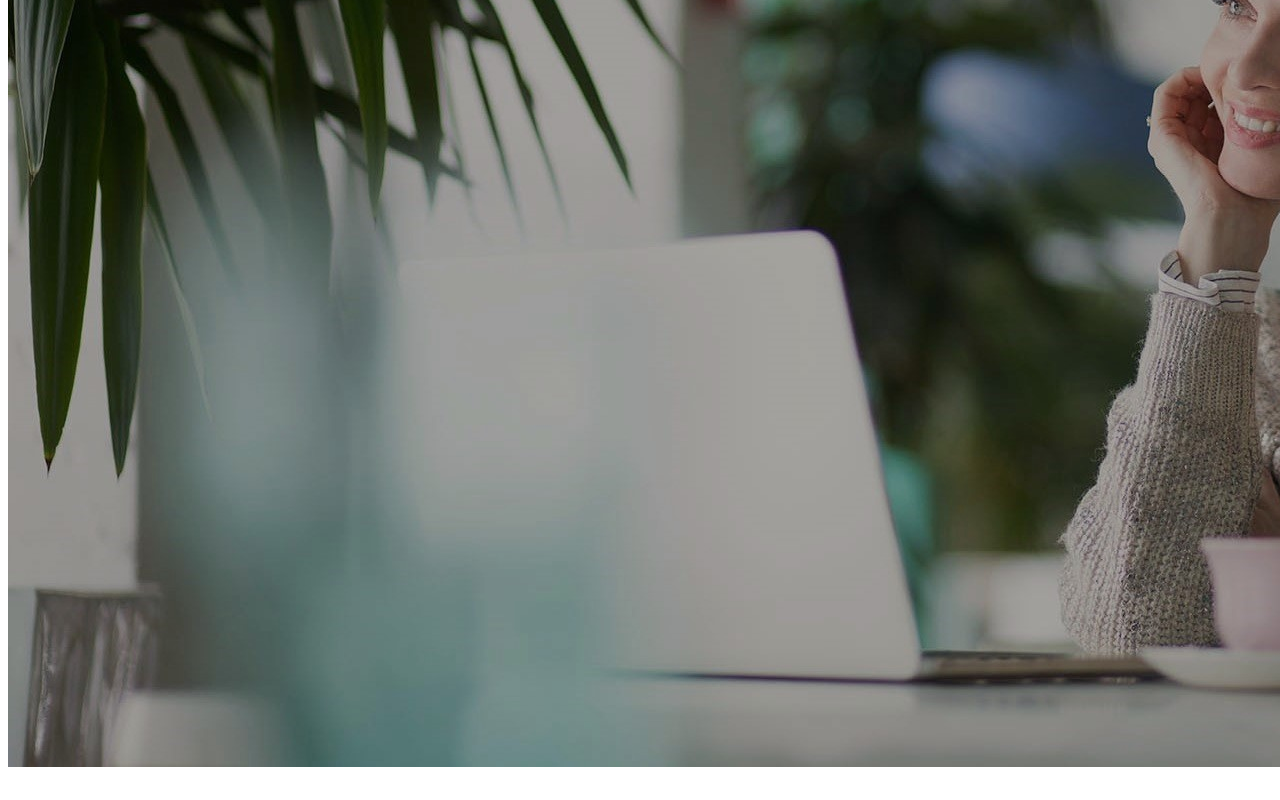
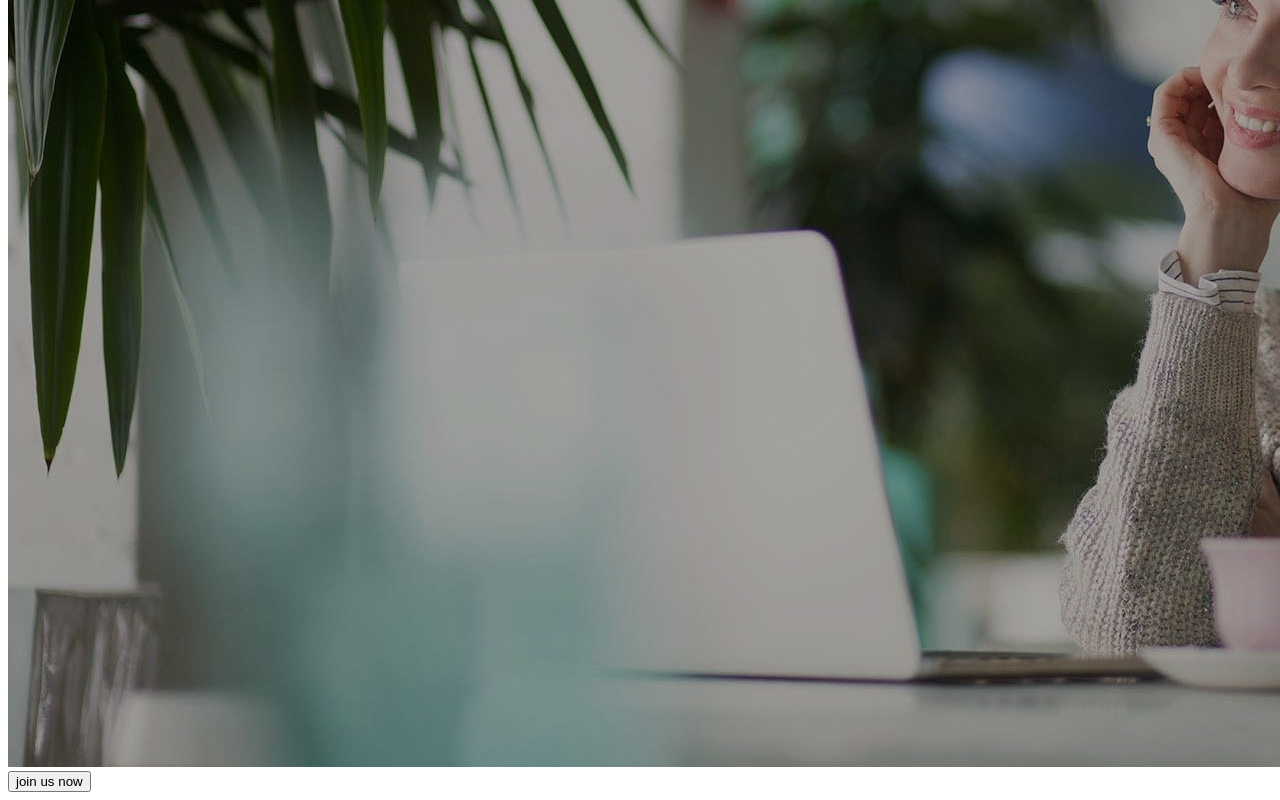
Before and after one commit to Nallamativenkat/DVSK, a plain HTML site: page index.html in a window 1280 px wide. Shown: the part 351-1151 px from the top of the page. Before the commit the page ends 1130 px from the top, so only its background shows below. Drawn offline with Linux system fonts and the light colour scheme.

Commit message:
adding button

```diff
--- a/index.html
+++ b/index.html
@@ -9,6 +9,8 @@
     <h1>intied by venkat</h1>
     <h2>hii boys this is vamsi</h2>
     <h3>Hii guys</h3>
+
     <img src="./Images/slider-image1.jpg" alt="">
+    <button>join us now</button>
 </body>
 </html>
```
